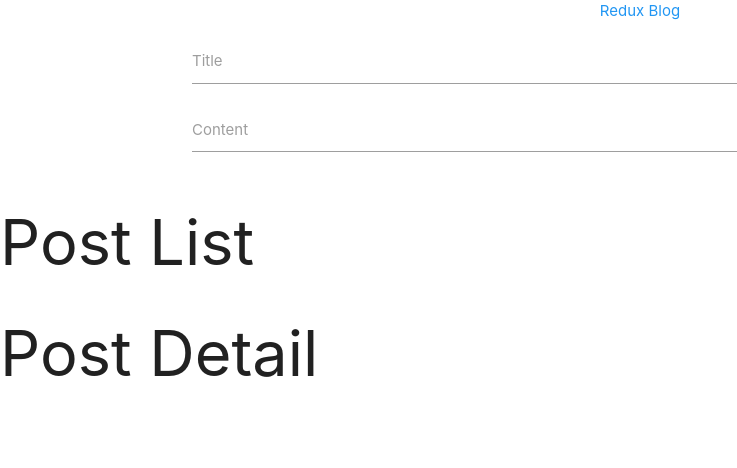
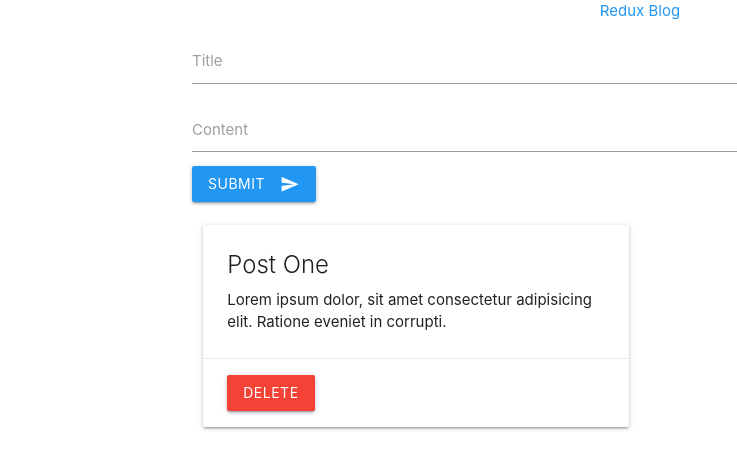
Before and after one commit to IlyaKrapivnoy/react-redux-blog-app, a React (Create React App) app: page / in a window 1280 px wide. Shown: the top 468 px of the page, without its empty margins (0-737 px from the left). Built offline with nearby package versions, Linux system fonts and the light colour scheme.

Commit message:
add post card component

```diff
--- a/public/index.html
+++ b/public/index.html
@@ -9,6 +9,8 @@
     />
     <!-- Compiled and minified CSS -->
     <link rel="stylesheet" href="https://cdnjs.cloudflare.com/ajax/libs/materialize/1.0.0/css/materialize.min.css">
+    <link href="https://fonts.googleapis.com/icon?family=Material+Icons" rel="stylesheet">
+
     <title>React-Redux App</title>
   </head>
   <body>
--- a/src/components/AddPost.jsx
+++ b/src/components/AddPost.jsx
@@ -17,6 +17,10 @@ class AddPost extends Component {
                                 name='content'
                                 className='materialize-textarea'
                             ></textarea>
+                            <button className='btn blue'>
+                                Submit{' '}
+                                <i className='material-icons right'>send</i>
+                            </button>
                         </div>
                     </form>
                 </div>
--- a/src/components/PostDetail.jsx
+++ b/src/components/PostDetail.jsx
@@ -3,9 +3,20 @@ import React, { Component } from 'react';
 class PostDetail extends Component {
     render() {
         return (
-            <>
-                <h1>Post Detail</h1>
-            </>
+            <div className='col s12 m6'>
+                <div className='card'>
+                    <div className='card-content'>
+                        <span className='card-title'>Post One</span>
+                        <p>
+                            Lorem ipsum dolor, sit amet consectetur adipisicing
+                            elit. Ratione eveniet in corrupti.
+                        </p>
+                    </div>
+                    <div className='card-action'>
+                        <button className='btn red'>Delete</button>
+                    </div>
+                </div>
+            </div>
         );
     }
 }
--- a/src/components/PostList.jsx
+++ b/src/components/PostList.jsx
@@ -4,10 +4,11 @@ import PostDetail from './PostDetail';
 class PostList extends Component {
     render() {
         return (
-            <>
-                <h1>Post List</h1>
-                <PostDetail />
-            </>
+            <div className='container'>
+                <div className='row'>
+                    <PostDetail />
+                </div>
+            </div>
         );
     }
 }
```
